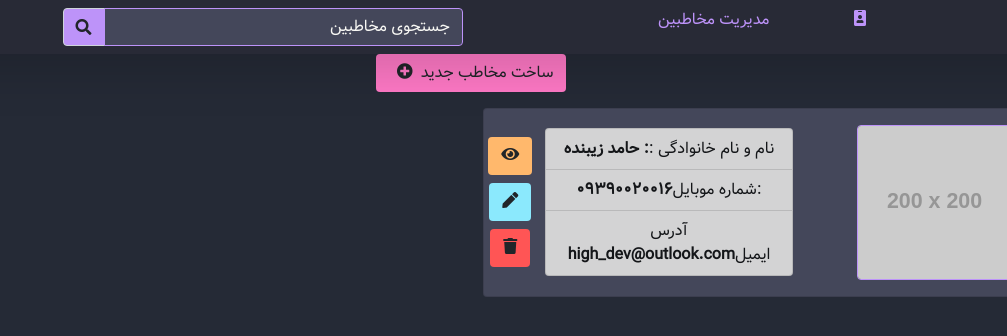
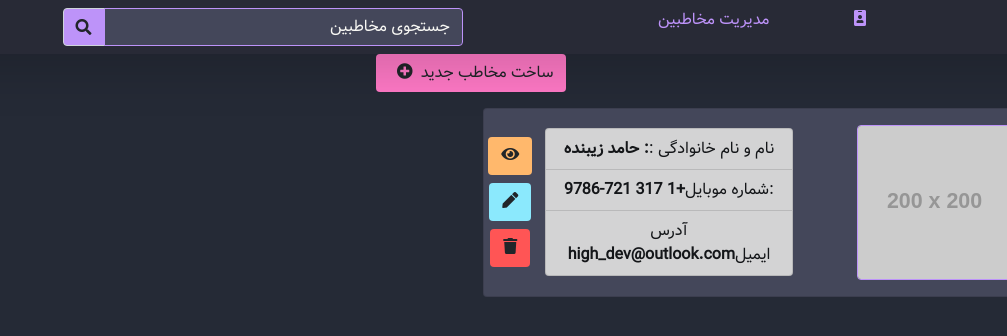
Before and after one commit to c0dehigh/contact-manager, a React (Create React App) app: page / in a window 1280 px wide. Shown: the top 336 px of the page, without its empty margins (273-1280 px from the left). Built offline with nearby package versions, Linux system fonts and the light colour scheme.

Commit message:
Added change number

```diff
--- a/src/components/contact/Contact.jsx
+++ b/src/components/contact/Contact.jsx
@@ -26,7 +26,7 @@ const Contact = ()=>{
                                 <li className="list-group-item list-group-item-dark">
                                     :شماره موبایل
                                     <span className="fw-bold">
-                           ۰۹۳۹۰۰۲۰۰۱۶
+                           +1 317 721-9786
                          </span>
                                 </li>
 
```
